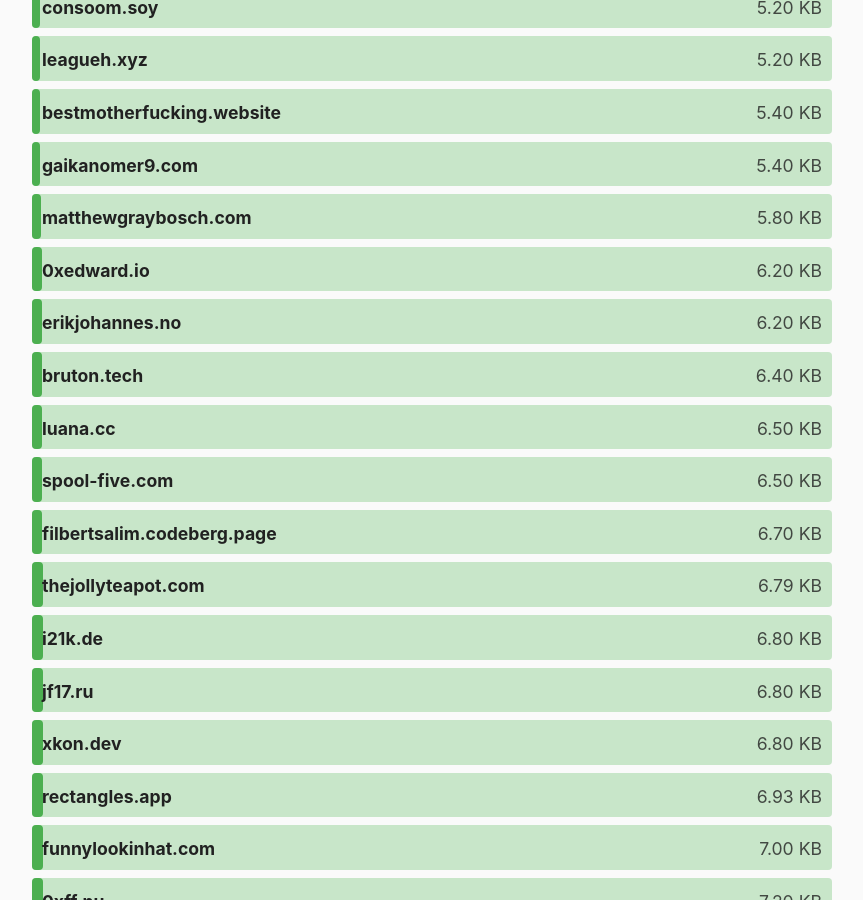
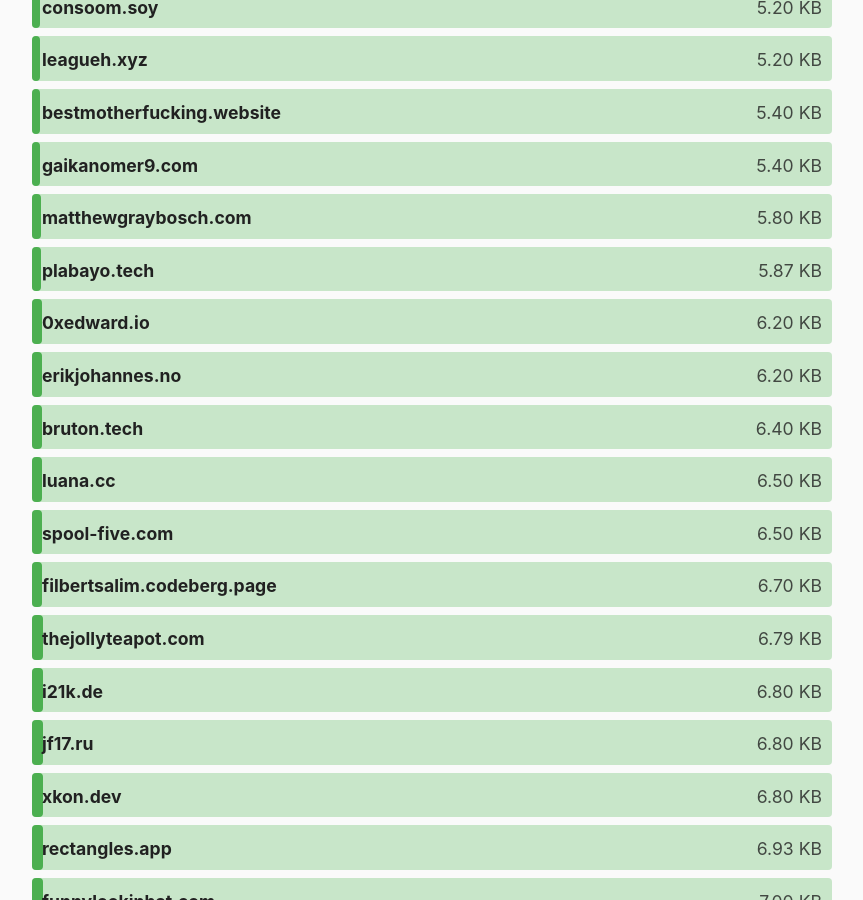
Before and after one commit to kevquirk/512kb.club, a Jekyll site: the page built from index.md, in a window 1280 px wide and 900 px high, scrolled down 2588 px. Shown: the whole window, without its empty margins (208-1071 px from the left). Built offline with Jekyll 4.4.1, drawn with Linux system fonts in a browser that asks for light colours.

Commit message:
add plabayo.tech (5.87)
Please add https://www.plabayo.tech/

Report: <https://gtmetrix.com/reports/www.plabayo.tech/487OHb89/>

```diff
--- a/_data/sites.yml
+++ b/_data/sites.yml
@@ -1473,6 +1473,11 @@
   size: 8.5
   last_checked: 2022-03-18
 
+- domain: plabayo.tech
+  url: https://plabayo.tech/
+  size: 5.87
+  last_checked: 2022-04-06
+
 - domain: plaindrops.de
   url: https://plaindrops.de/
   size: 47.1
```
